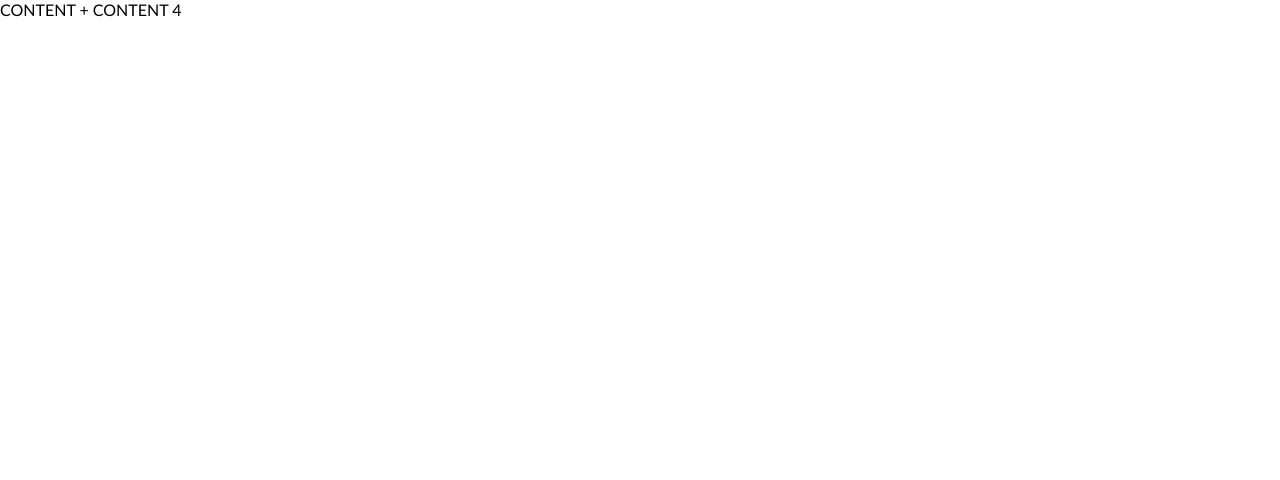
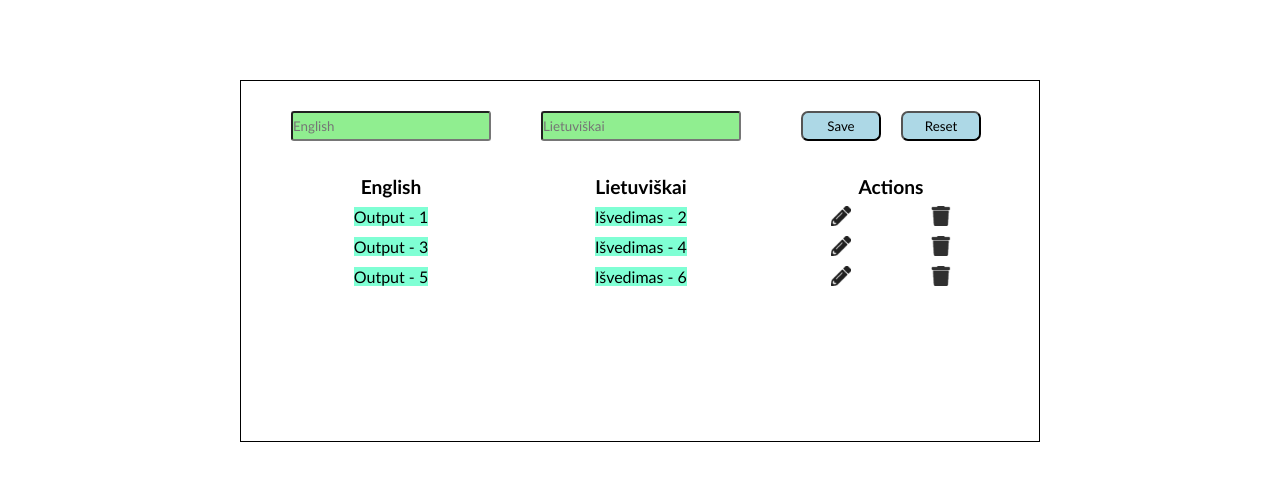
Before and after one commit to GedasPupa/01-todo, a website: page index.html in a window 1280 px wide. Drawn offline with Linux system fonts and the light colour scheme.

Commit message:
html structure, basic styles, grid.css

```diff
--- /dev/null
+++ b/css/base/grid.css
@@ -0,0 +1,109 @@
+/* GRID >>> */
+.container {
+    width: 800px;
+    margin: 80px auto;
+    border: 1px solid black;
+    display: grid;
+    grid-template-columns: repeat(16, 50px);
+    grid-template-rows: repeat(12, 30px);
+}
+
+.input-1 {
+    grid-column: 2 / span 4;
+    grid-row: 2;
+    background-color: lightgreen;
+}
+
+.input-2 {
+    grid-column: 7 / span 4;
+    grid-row: 2;
+    background-color: lightgreen;
+}
+
+.btn-1 {
+    grid-column: 12 / span 2;
+    grid-row: 2;
+    background-color: lightblue;
+}
+
+.btn-2 {
+    grid-column: 14 / span 2;
+    grid-row: 2;
+    background-color: lightblue;
+}
+
+.english {
+    grid-column: 2 / span 4;
+    grid-row: 4;
+}
+
+.lietuviu {
+    grid-column: 7 / span 4;
+    grid-row: 4;
+}
+
+.actions {
+    grid-column: 12 / span 4;
+    grid-row: 4;
+}
+
+.output-1 {
+    grid-column: 2 / span 4;
+    grid-row: 5;
+}
+
+.output-2 {
+    grid-column: 7 / span 4;
+    grid-row: 5;
+}
+
+.btn-3 {
+    grid-column: 12 / span 2;
+    grid-row: 5;
+}
+
+.btn-4 {
+    grid-column: 14 / span 2;
+    grid-row: 5;
+}
+
+.output-3 {
+    grid-column: 2 / span 4;
+    grid-row: 6;
+}
+
+.output-4 {
+    grid-column: 7 / span 4;
+    grid-row: 6;
+}
+
+.btn-5 {
+    grid-column: 12 / span 2;
+    grid-row: 6;
+}
+
+.btn-6 {
+    grid-column: 14 / span 2;
+    grid-row: 6;
+}
+
+.output-5 {
+    grid-column: 2 / span 4;
+    grid-row: 7;
+}
+
+.output-6 {
+    grid-column: 7 / span 4;
+    grid-row: 7;
+}
+
+.btn-7 {
+    grid-column: 12 / span 2;
+    grid-row: 7;
+}
+
+.btn-8 {
+    grid-column: 14 / span 2;
+    grid-row: 7;
+}
+/* <<< GRID */
--- a/css/components/todo.css
+++ b/css/components/todo.css
@@ -0,0 +1,41 @@
+.input {
+    border-radius: 3px;
+}
+
+.main-btn {
+    align-self: center;
+    justify-self: center;
+    width: 80px;
+    height: 30px;
+    border-radius: 7px;
+}
+
+.main-btn:hover, .action-btn:hover {
+    cursor: pointer;
+}
+
+.label {
+    font-size: larger;
+    font-weight: bold;
+    align-self: center;
+    justify-self: center;
+}
+
+.data {
+    align-self: center;
+    justify-self: center;
+
+    background-color: aquamarine;
+}
+
+.action-btn {
+    align-self: center;
+    justify-self: center;
+    padding: 5px;
+    background-color: transparent;
+    border: 0;
+}
+
+img {
+    width: 20px;
+}
--- a/css/main.css
+++ b/css/main.css
@@ -1,6 +1,7 @@
 /* BASE */
 @import './base/reset.css';
 @import './base/variables.css';
+@import './base/grid.css';
 
 /* 3rd PARTY */
 
--- a/index.html
+++ b/index.html
@@ -8,6 +8,32 @@
     <title>TODO</title>
 </head>
 <body>
-    CONTENT + CONTENT 4
+    <div class="container">
+        <input class="input input-1" placeholder="English"/>
+        <input class="input input-2" placeholder="Lietuviškai"/>
+        <button class="main-btn btn-1">Save</button>
+        <button class="main-btn btn-2">Reset</button>
+
+        <div class="label english">English</div>
+        <div class="label lietuviu">Lietuviškai</div>
+        <div class="label actions">Actions</div>
+
+        <div class="data output-1">Output - 1</div>
+        <div class="data output-2">Išvedimas - 2</div>
+        <button class="action-btn btn-3"><img src="./img/pencil.png" alt="icon-pencil"></button>
+        <button class="action-btn btn-4"><img src="./img/trash.png" alt="icon-trash"></button>
+
+        <div class="data output-3">Output - 3</div>
+        <div class="data output-4">Išvedimas - 4</div>
+        <button class="action-btn btn-5"><img src="./img/pencil.png" alt="icon-pencil"></button>
+        <button class="action-btn btn-6"><img src="./img/trash.png" alt="icon-trash"></button>
+
+        <div class="data output-5">Output - 5</div>
+        <div class="data output-6">Išvedimas - 6</div>
+        <button class="action-btn btn-7"><img src="./img/pencil.png" alt="icon-pencil"></button>
+        <button class="action-btn btn-8"><img src="./img/trash.png" alt="icon-trash"></button>
+
+
+    </div>
 </body>
 </html>
```
Also changed, not shown: img/pencil.png (added), img/trash.png (added).
